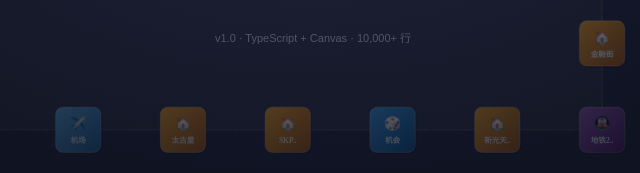
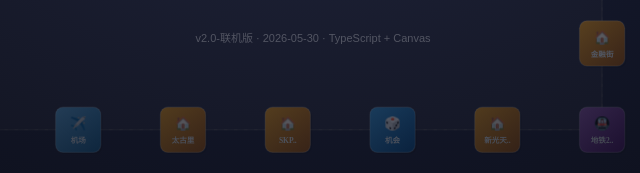
Before and after one commit to z4p6yy2m76-oss/empire-tycoon, a website built with Vite: page index.html in a window 1280 px wide. Shown: the part 568-741 px from the top of the page, 327-967 px from the left. Built offline with nearby package versions, Linux system fonts and the light colour scheme.

Commit message:
添加版本号v2.0-联机版

```diff
--- a/index.html
+++ b/index.html
@@ -537,7 +537,7 @@
           <button class="menu-diff-btn selected" data-diff="NORMAL">普通</button>
           <button class="menu-diff-btn" data-diff="HARD">困难</button>
         </div>
-        <div id="menu-footer">v1.0 · TypeScript + Canvas · 10,000+ 行</div>
+        <div id="menu-footer">v2.0-联机版 · 2026-05-30 · TypeScript + Canvas</div>
       </div>
 
       <!-- 右侧仪表盘 -->
```
